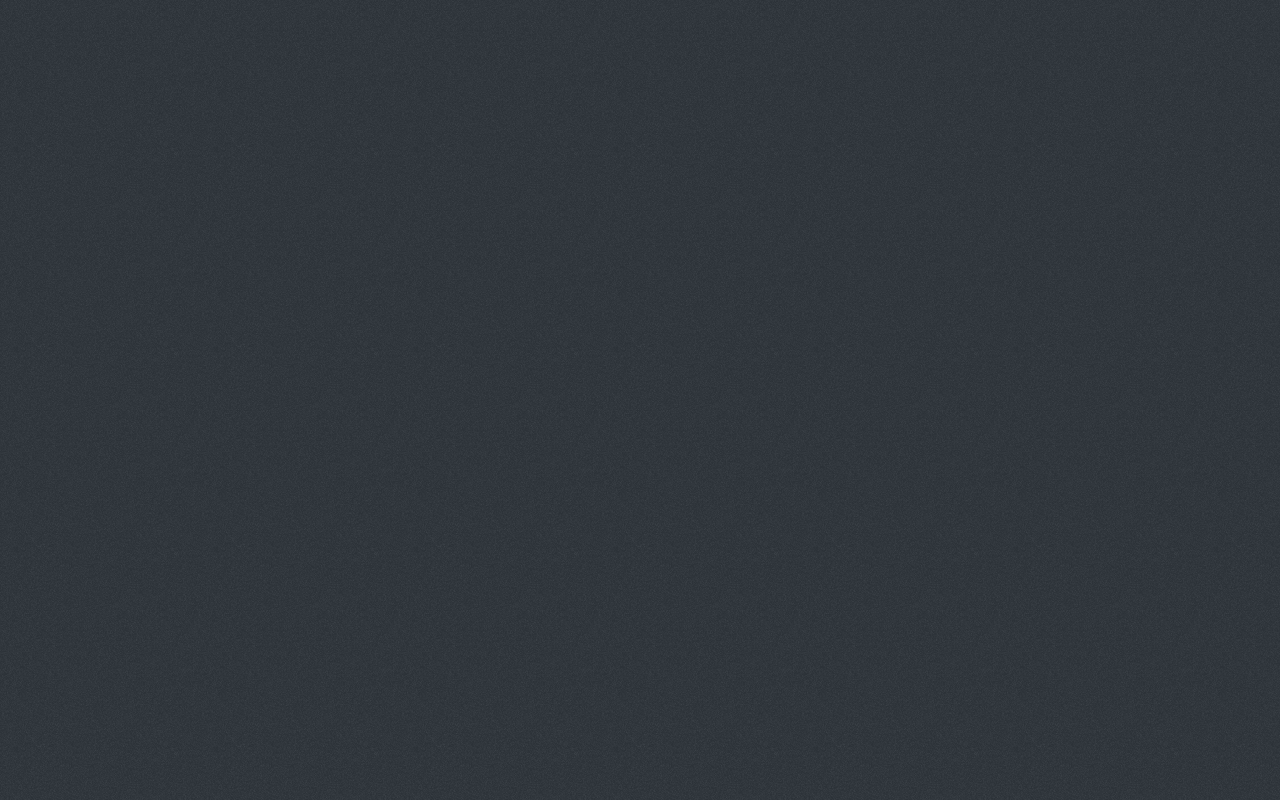
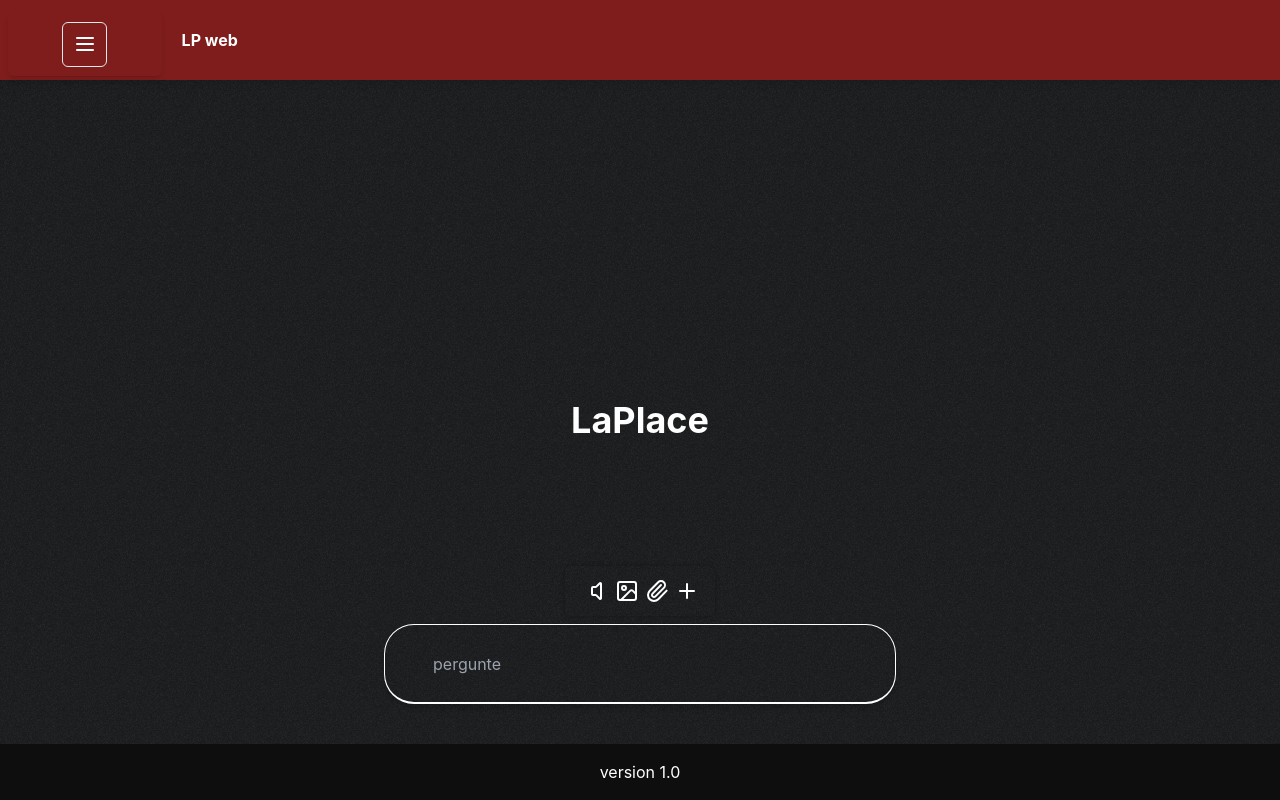
Before and after one commit to DiegoZaluski/ReactLaPlace, a React (Vite) app: page / in a window 1280 px wide. Before the commit this address had no page. Built offline with nearby package versions, Linux system fonts and the light colour scheme.

Commit message:
adjusting to vercel

```diff
--- a/src/App.jsx
+++ b/src/App.jsx
@@ -6,9 +6,9 @@ import Chat from './components/layout/Chat.jsx'
 function App() {
   return (
     <Routes >
+      <Route path="/" element={<Chat/>}/>
       <Route path="/login" element={<Login />}/>
       <Route path="/register" element={<Register/>}/>
-      <Route path="/chat" element={<Chat/>}/>
     </Routes>
   );
 }
--- a/src/components/layout/Chat.jsx
+++ b/src/components/layout/Chat.jsx
@@ -4,7 +4,7 @@ import {Menu, Paperclip,Volume,Image,Plus} from 'lucide-react'
 
 
 function Chat() {
-    alert("Olá! Estou no início deste projeto. Se você gostou da ideia, seja bem-vindo para contribuir com sua ajuda!")
+    alert("Olá! Estou no início deste projeto. Se você gostou da ideia, seja bem-vindo para contribuir com sua ajuda! \n projeto ainda é apenas um interface😁")
     return (
             <div className="flex flex-col flex-wrap justify-center items-center h-full" >
                 {/* Header */}
```
Also changed, not shown: 1 other file (tests, documents, lock files or other folders).
